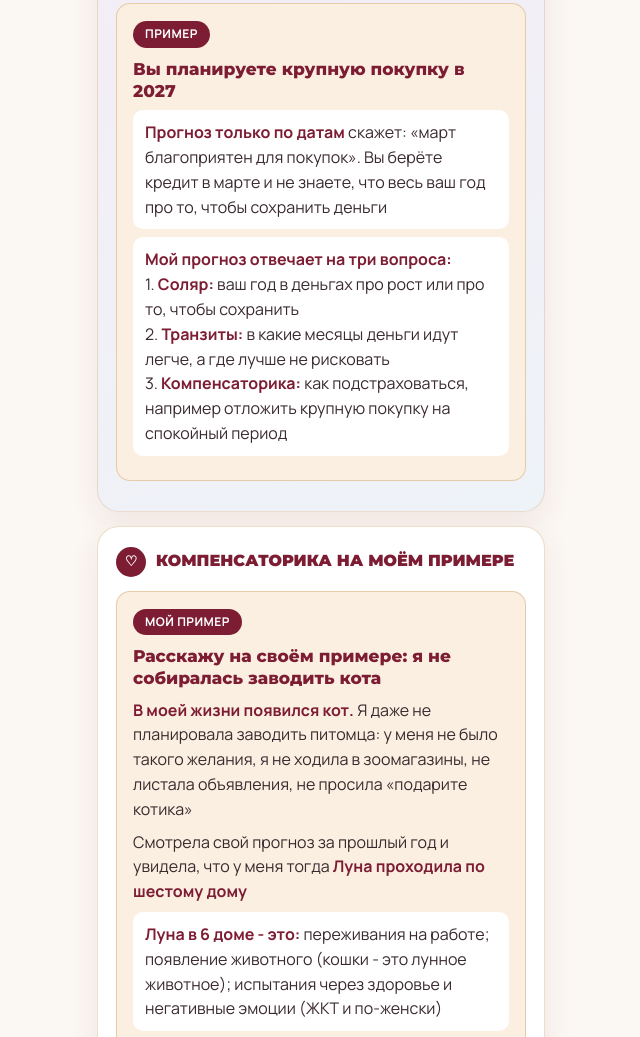
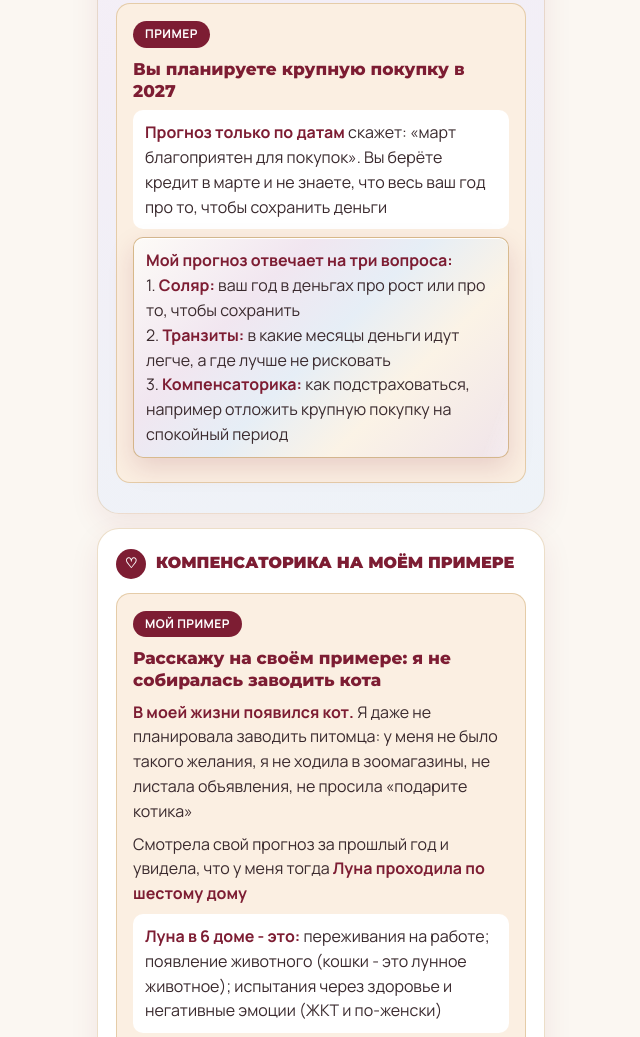
Before and after one commit to KURSK-24/karma-2027-test, a plain HTML site: page year.html in a window 1280 px wide. Shown: the part 3022-4059 px from the top of the page, without its empty margins (319-959 px from the left). Drawn offline with Linux system fonts and the light colour scheme.

Commit message:
Карма 2027 тест: карточка «Мой прогноз» жемчужная с переливом

```diff
--- a/year.html
+++ b/year.html
@@ -137,6 +137,10 @@ blockquote{margin:10px 0 12px;padding:12px 14px;background:var(--cream);border-l
 .case-t{font-family:Montserrat,sans-serif;font-weight:800;font-size:17px;color:var(--wine);line-height:1.3;margin:0 0 10px}
 .case p{margin:0 0 8px}.case p:last-child{margin-bottom:0}
 .case .ba{display:grid;gap:8px;margin:6px 0 10px}.case .ba div{background:#fff;border-radius:10px;padding:10px 12px}.case .ba b{color:var(--wine)}
+.case .ba div.best{position:relative;overflow:hidden;background:linear-gradient(135deg,#fdfbf7,#f1e6f0 30%,#e6eef6 50%,#fbf3e6 70%,#f0e4ea);border:1.5px solid rgba(201,160,99,.7);box-shadow:0 10px 26px rgba(125,29,51,.15),inset 0 1px 0 #fff}
+.case .ba div.best:after{content:"";position:absolute;top:0;bottom:0;left:0;width:40%;background:linear-gradient(90deg,transparent,rgba(255,255,255,.8),transparent);animation:sheen 3.2s ease-in-out infinite;pointer-events:none}
+@keyframes sheen{0%{transform:translateX(-120%) skewX(-20deg)}60%,100%{transform:translateX(260%) skewX(-20deg)}}
+@media (prefers-reduced-motion:reduce){.case .ba div.best:after{animation:none}}
 </style>
 </head>
 <body>
@@ -173,7 +177,7 @@ blockquote{margin:10px 0 12px;padding:12px 14px;background:var(--cream);border-l
       <p class="case-t">Вы планируете крупную покупку в 2027</p>
       <div class="ba">
         <div><b>Прогноз только по датам</b> скажет: «март благоприятен для покупок». Вы берёте кредит в марте и не знаете, что весь ваш год про то, чтобы сохранить деньги</div>
-        <div><b>Мой прогноз отвечает на три вопроса:</b><br>1. <b>Соляр:</b> ваш год в деньгах про рост или про то, чтобы сохранить<br>2. <b>Транзиты:</b> в какие месяцы деньги идут легче, а где лучше не рисковать<br>3. <b>Компенсаторика:</b> как подстраховаться, например отложить крупную покупку на спокойный период</div>
+        <div class="best"><b>Мой прогноз отвечает на три вопроса:</b><br>1. <b>Соляр:</b> ваш год в деньгах про рост или про то, чтобы сохранить<br>2. <b>Транзиты:</b> в какие месяцы деньги идут легче, а где лучше не рисковать<br>3. <b>Компенсаторика:</b> как подстраховаться, например отложить крупную покупку на спокойный период</div>
       </div>
     </div>
 
```
